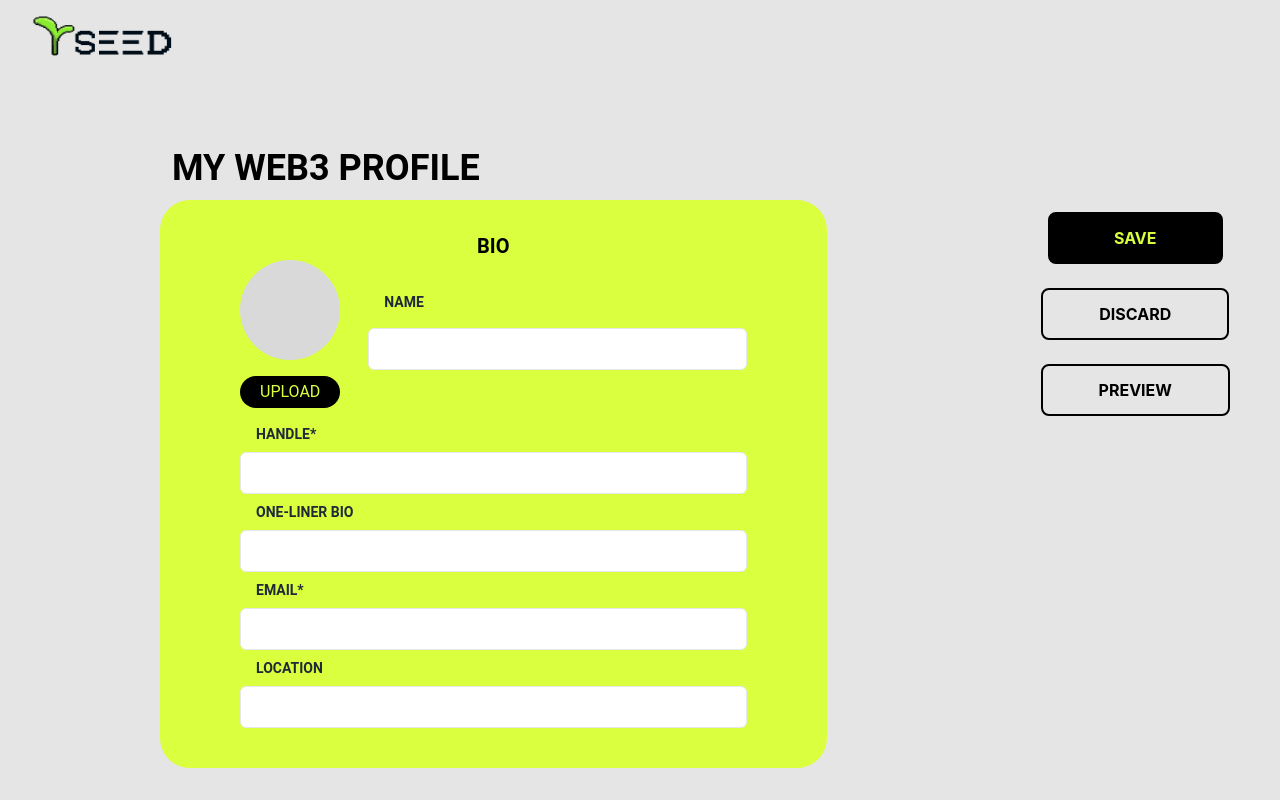
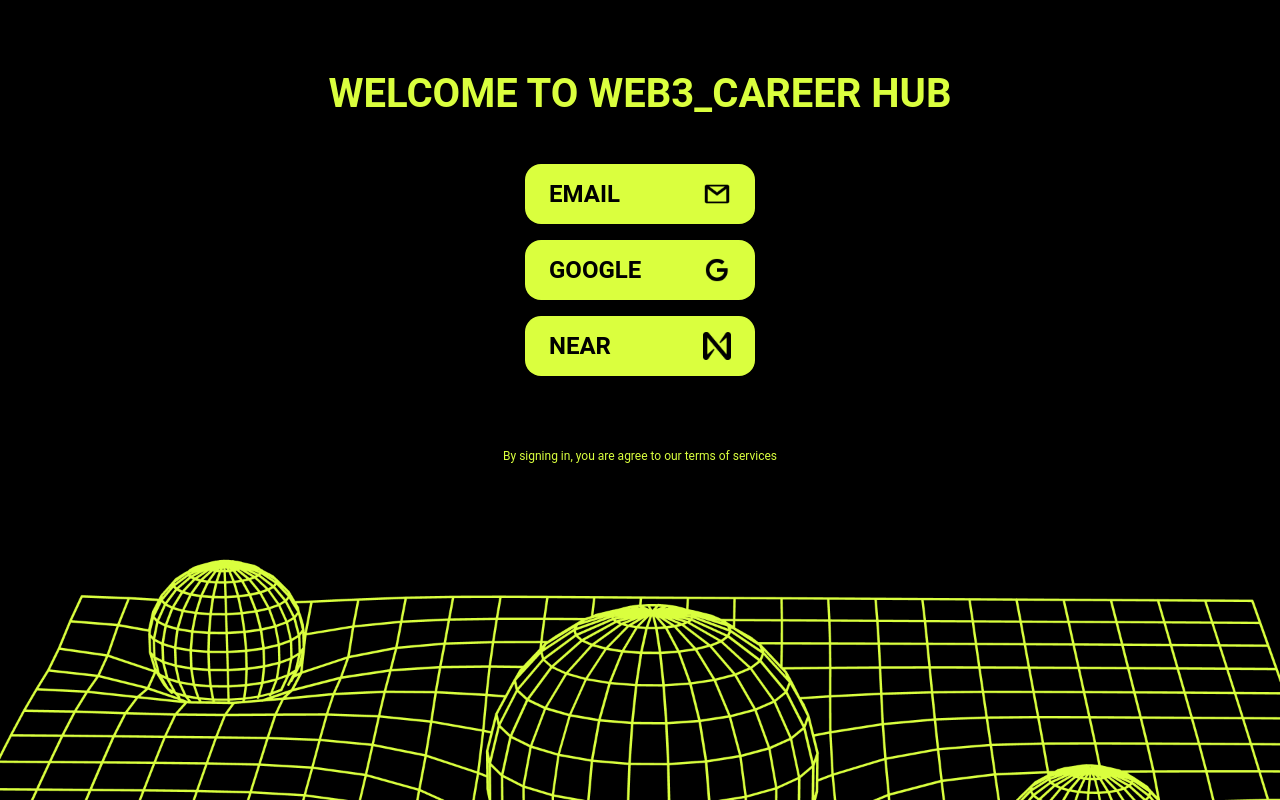
Before and after one commit to sordgom/seedin_fe_react, a React (Create React App) app: page / in a window 1280 px wide. Shown: the top 800 px of the page. Built offline with nearby package versions, Linux system fonts and the light colour scheme.

Commit message:
add login & connect wallet page

```diff
--- a/src/App.js
+++ b/src/App.js
@@ -10,14 +10,16 @@
 import Wallet from "./pages/profileConnect/ConnectWallet";
 import IssueEndors from "./pages/profileConnect/IssueEndors";
 import MintSuccess from "./pages/profileConnect/MintSuccess";
+import EmailLogin from "./pages/authentication/EmailLogin";
 
 function App() {
   return (
     <div className="App">
       <Routes>
         <Route exact path="/home" element={<Home />} />
-        <Route exact path="/login" element={<Login />} />
-        <Route exact path="/" element={<ProfileForm />} />
+        <Route exact path="/" element={<Login />} />
+        <Route exact path="/emailogin" element={<EmailLogin />} />
+        <Route exact path="/profileForm" element={<ProfileForm />} />
         <Route exact path="/displayprofile" element={<ProfileDisplay />} />
         <Route exact path="/wallet" element={<Wallet />} />
         <Route exact path="/issue" element={<IssueEndors />} />
--- a/src/pages/ProfileDisplay/BasicDetails.js
+++ b/src/pages/ProfileDisplay/BasicDetails.js
@@ -5,18 +5,19 @@
 function Basicdetails() {
   return (
     <div className="px-[10rem] mt-8 font-robotoMono">
-      <div className="py-[2rem] px-14">
+      <div className="px-14">
         <form>
-          <div className="flex flex-row">
+          <div className="flex flex-row justify-center">
             <div>
               <img src={image} className="mx-auto" alt="" />
-              <div className="flex flex-row py-3">
+              <div className="flex flex-row">
                 <div className="flex flex-col">Afifah</div>
                 <div className="flex flex-col pl-5">
                   <img src={share} className="w-[30px] h-[30px]" alt="" />
                 </div>
               </div>
               <div>@ Handleafifah</div>
+              <div className="py-[2rem]">Joined 2022</div>
             </div>
           </div>
         </form>
--- a/src/pages/ProfileDisplay/IndexProfileDisplay.js
+++ b/src/pages/ProfileDisplay/IndexProfileDisplay.js
@@ -6,18 +6,18 @@
 
 function IndexProfileDisplay() {
   return (
-    <div className="relative min-h-screen overflow-x-hidden bg-[#DAFF3E]">
-      <form>
+    <form>
+      <div className="relative min-h-screen overflow-x-hidden p-[2rem] bg-[#DAFF3E]">
         <div>
           <div>
             <Basicdetails />
             <Socialmedia />
+            <Skills />
             <JobListing />
-            <Skills />
           </div>
         </div>
-      </form>
-    </div>
+      </div>
+    </form>
   );
 }
 
--- /dev/null
+++ b/src/pages/authentication/EmailLogin.js
@@ -0,0 +1,42 @@
+import React from "react";
+
+import bg from "../../assets/img/globe.png";
+
+function EmailLogin() {
+  return (
+    <div className="relative min-h-screen overflow-hidden bg-black">
+      <div
+        className="w-full h-full fixed mt-[12em]"
+        style={{
+          background: `url(${bg}) no-repeat bottom`,
+          backgroundSize: "cover",
+          backgroundOrigin: "content-box",
+        }}
+      >
+        <div className="flex flex-col justify-center items-center-center text-[#DAFF3E] font-robotoMono -mt-[10%]">
+          <p className="text-[5vh] font-bold">WELCOME TO WEB3_CAREER HUB</p>
+          <div className="w-[30%] pt-[rem] m-auto">
+            <div className="flex flex-col justify-center items-center mt-10 mx-[6rem]  text-black">
+              <input
+                type="text"
+                className="bg-[#DAFF3E]  px-4 py-3 w-[300px] mb-4 rounded-lg"
+                placeholder="Email"
+              />
+
+              <input
+                type="password"
+                className="bg-[#DAFF3E]  px-4 py-3 w-[300px] mb-4 rounded-lg"
+                placeholder="Password"
+              />
+            </div>
+          </div>
+        </div>
+        <div className="text-[#DAFF3E] text-xs mt-14 w-full">
+          By signing in, you are agree to our terms of services
+        </div>
+      </div>
+    </div>
+  );
+}
+
+export default EmailLogin;
--- a/src/pages/authentication/Login.js
+++ b/src/pages/authentication/Login.js
@@ -1,51 +1,96 @@
 import React from "react";
-import logo from "../../assets/img/logoBig.png";
+import { Link } from "react-router-dom";
+import near from "../../assets/img/near.png";
+import bg from "../../assets/img/globe.png";
 import email from "../../assets/img/email.png";
 import google from "../../assets/img/google.png";
-import near from "../../assets/img/near.png";
 
 function Login() {
   return (
-    <div className="relative  min-h-screen overflow-hidden bg-[#E5E5E5]">
-      <div className="w-full flex flex-col ml-8 mt-4">
-        <img src={logo} alt="" className="w-[200px] h-[70px]" />
-        <p className="uppercase font-robotoMono text-left text-[4vh] ml-7 font-semibold">
-          Learn. Build. Hire
-        </p>
-      </div>
-      <div className="flex flex-col justify-center">
-        <div className="w-[35%] px-8 pt-16 pb-5 m-auto bg-[#DAFF3E] rounded-3xl font-robotoMono">
-          <p className="text-[5vh] font-bold text-center text-black uppercase font-robotoMono">
-            CONNECT
-          </p>
+    <div className="relative min-h-screen overflow-hidden bg-black">
+      <div
+        className="w-full h-full fixed mt-[12em]"
+        style={{
+          background: `url(${bg}) no-repeat bottom`,
+          backgroundSize: "cover",
+          backgroundOrigin: "content-box",
+        }}
+      >
+        <div className="flex flex-col justify-center items-center-center text-[#DAFF3E] font-robotoMono -mt-[10%]">
+          <p className="text-[5vh] font-bold">WELCOME TO WEB3_CAREER HUB</p>
+          <div className="w-[15%] pt-[rem] m-auto">
             <div className="flex flex-col justify-center items-center mt-10 mx-[6rem]">
               <div>
+                <Link to="/emailogin">
                   <button
                     type="button"
-                className="bg-white px-6 py-3 w-[230px] mb-4 rounded-2xl"
+                    className="bg-[#DAFF3E]  px-6 py-3 w-[230px] mb-4 rounded-2xl"
                   >
                     <div className="flex justify-between">
-                  <div className="uppercase font-bold text-[3vh]">
+                      <div className="uppercase font-bold text-[3vh] text-black">
                         <p>email</p>
                       </div>
                       <div>
-                    <img src={email} alt="" className="w-[35px] h-[35px] " />
+                        <img
+                          src={email}
+                          alt=""
+                          className="w-[28px] h-[28px] mt-1"
+                        />
                       </div>
                     </div>
                   </button>
+                </Link>
+                <Link to="/profileForm">
                   <button
                     type="button"
-                className="bg-white px-6 py-3 w-[230px] mb-4 rounded-2xl"
+                    className="bg-[#DAFF3E]  px-6 py-3 w-[230px] mb-4 rounded-2xl"
                   >
                     <div className="flex justify-between">
-                  <div className=" uppercase font-bold text-[3vh]">
+                      <div className="uppercase font-bold text-[3vh] text-black">
                         <p>google</p>
                       </div>
                       <div>
-                    <img src={google} alt="" className="w-[35px] h-[35px]" />
+                        <img
+                          src={google}
+                          alt=""
+                          className="w-[28px] h-[28px] mt-1"
+                        />
                       </div>
                     </div>
                   </button>
+                </Link>
+                <Link to="/profileForm">
+                  <button
+                    type="button"
+                    className="bg-[#DAFF3E]  px-6 py-3 w-[230px] mb-4 rounded-2xl"
+                  >
+                    <div className="flex justify-between">
+                      <div className="uppercase font-bold text-[3vh] text-black">
+                        <p>near</p>
+                      </div>
+                      <div>
+                        <img
+                          src={near}
+                          alt=""
+                          className="w-[28px] h-[28px] mt-1"
+                        />
+                      </div>
+                    </div>
+                  </button>
+                </Link>
+              </div>
+            </div>
+          </div>
+          <div className="text-[#DAFF3E] text-xs mt-14 w-full">
+            By signing in, you are agree to our terms of services
+          </div>
+
+          {/* <div className="w-[30%] px-8 py-[7rem] m-auto bg-[#DAFF3E] rounded-3xl font-robotoMono">
+            <p className="text-[5vh] font-bold text-center text-black uppercase font-robotoMono">
+              CONNECT WALLET TO ENDORSE
+            </p>
+            <div className="flex flex-col justify-center items-center mt-28 mx-[6rem]">
+              <div>
                 <button
                   type="button"
                   className="bg-white px-6 py-3 w-[230px] mb-4 rounded-2xl"
@@ -55,24 +100,17 @@
                       <p>near</p>
                     </div>
                     <div>
-                    <img src={near} alt="" className="w-[28px] h-[28px] mt-1" />
+                      <img
+                        src={near}
+                        alt=""
+                        className="w-[28px] h-[28px] mt-1"
+                      />
                     </div>
                   </div>
                 </button>
               </div>
             </div>
-          <div className="text-white text-xs mt-14 w-full">
-            By continuing, you acknowledge that you have read, understood, and
-            agree to our terms of service and privacy policy
-          </div>
-        </div>
-      </div>
-      <div className="relative pt-[3vh] ml-8">
-        <div className="mt-[3vh] text-[1vh] font-robotoMono text-left">
-          <p>
-            <strong>SEEDIN WEB3 CAREER HUB</strong>
-          </p>
-          <p>© 2022 All Rights Reserved by SEEDWEB3 PTE. LTD.</p>
+          </div> */}
         </div>
       </div>
     </div>
--- a/src/pages/profileConnect/ConnectWallet.js
+++ b/src/pages/profileConnect/ConnectWallet.js
@@ -6,14 +6,14 @@
   return (
     <div className="relative min-h-screen overflow-hidden bg-black">
       <div
-        className="w-full h-full fixed mt-[5rem]"
+        className="w-full h-full fixed mt-[12rem]"
         style={{
           background: `url(${bg}) no-repeat bottom`,
           backgroundSize: "cover",
           backgroundOrigin: "content-box",
         }}
       >
-        <div className="flex flex-col justify-center items-center-center text-[#DAFF3E] font-robotoMono">
+        <div className="flex flex-col justify-center items-center-center text-[#DAFF3E] font-robotoMono -mt-[10%]">
           <p className="text-[5vh] font-bold">WELCOME TO WEB3_CAREER HUB</p>
           <div className="w-[15%] pt-[5rem] m-auto">
             <p className="text-[4vh] font-bold text-center uppercase font-robotoMono">
```
Also changed, not shown: src/pages/ProfileDisplay/JobListing.js (+52 -44 lines), src/pages/ProfileDisplay/SocialMedia.js (+13 -2 lines), src/pages/ProfileDisplay/skills.js (+30 -40 lines), src/assets/img/imagesquare.png (added). Lines whose indentation alone changed are shown as unchanged.
